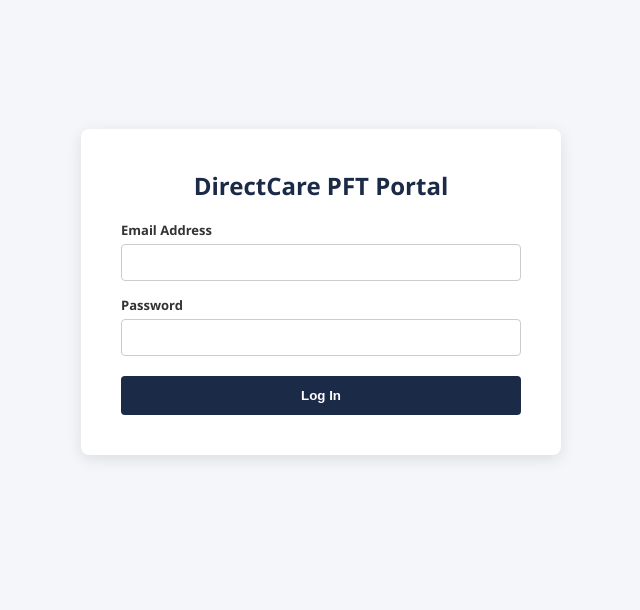
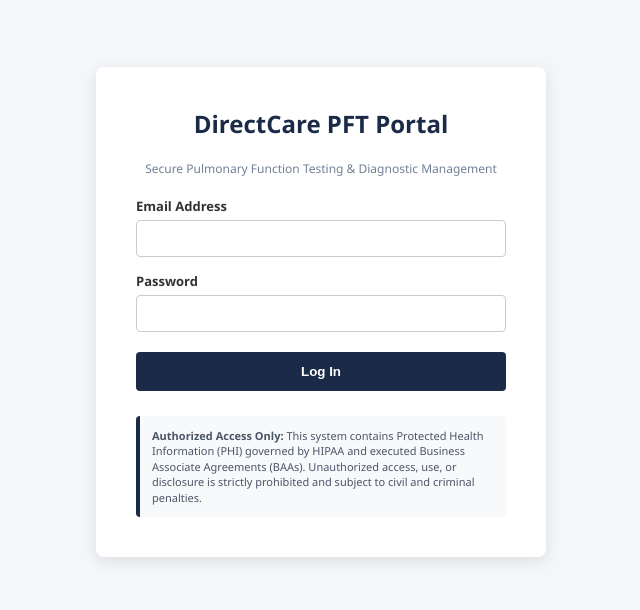
Before and after one commit to rbeatyrrt-ux/DirectCarePulm, a React (Vite) app: page / in a window 1280 px wide. Shown: the part 116-726 px from the top of the page, without its empty margins (319-959 px from the left). Built offline with nearby package versions, Linux system fonts and the light colour scheme.

Commit message:
Add HIPAA compliance and BAA confidentiality notice to login screen

```diff
--- a/src/App.jsx
+++ b/src/App.jsx
@@ -52,10 +52,13 @@ export default function App() {
 
   if (!token || !user) {
     return (
-      <div style={{ display: 'flex', justifyContent: 'center', alignItems: 'center', height: '100vh', backgroundColor: '#f4f6f9', fontFamily: 'Segoe UI, Tahoma, Geneva, Verdana, sans-serif' }}>
-        <div style={{ backgroundColor: 'white', padding: '40px', borderRadius: '8px', boxShadow: '0 4px 15px rgba(0,0,0,0.1)', width: '400px' }}>
+      <div style={{ display: 'flex', justifyContent: 'center', alignItems: 'center', minHeight: '100vh', backgroundColor: '#f4f6f9', fontFamily: 'Segoe UI, Tahoma, Geneva, Verdana, sans-serif', padding: '20px' }}>
+        <div style={{ backgroundColor: 'white', padding: '40px', borderRadius: '8px', boxShadow: '0 4px 15px rgba(0,0,0,0.1)', width: '450px', boxSizing: 'border-box' }}>
           <h2 style={{ marginTop: 0, color: '#1a2a47', textAlign: 'center', fontSize: '24px' }}>DirectCare PFT Portal</h2>
+          <p style={{ fontSize: '12px', color: '#718096', textAlign: 'center', marginBottom: '20px' }}>Secure Pulmonary Function Testing & Diagnostic Management</p>
+
           {error && <div style={{ backgroundColor: '#f8d7da', color: '#721c24', padding: '10px', borderRadius: '4px', marginBottom: '15px', fontSize: '13px' }}>{error}</div>}
+
           <form onSubmit={handleLogin}>
             <div style={{ marginBottom: '15px' }}>
               <label style={{ display: 'block', marginBottom: '5px', fontSize: '13px', fontWeight: 'bold', color: '#333' }}>Email Address</label>
@@ -67,6 +70,13 @@ export default function App() {
             </div>
             <button type="submit" style={{ width: '100%', padding: '12px', backgroundColor: '#1a2a47', color: 'white', border: 'none', borderRadius: '4px', fontWeight: 'bold', cursor: 'pointer' }}>Log In</button>
           </form>
+
+          {/* HIPAA & BAA Compliance Notice */}
+          <div style={{ marginTop: '25px', padding: '12px', backgroundColor: '#f8f9fa', borderLeft: '4px solid #1a2a47', borderRadius: '4px' }}>
+            <p style={{ margin: 0, fontSize: '11px', color: '#4a5568', lineHeight: '1.4' }}>
+              <strong>Authorized Access Only:</strong> This system contains Protected Health Information (PHI) governed by HIPAA and executed Business Associate Agreements (BAAs). Unauthorized access, use, or disclosure is strictly prohibited and subject to civil and criminal penalties.
+            </p>
+          </div>
         </div>
       </div>
     );
```
